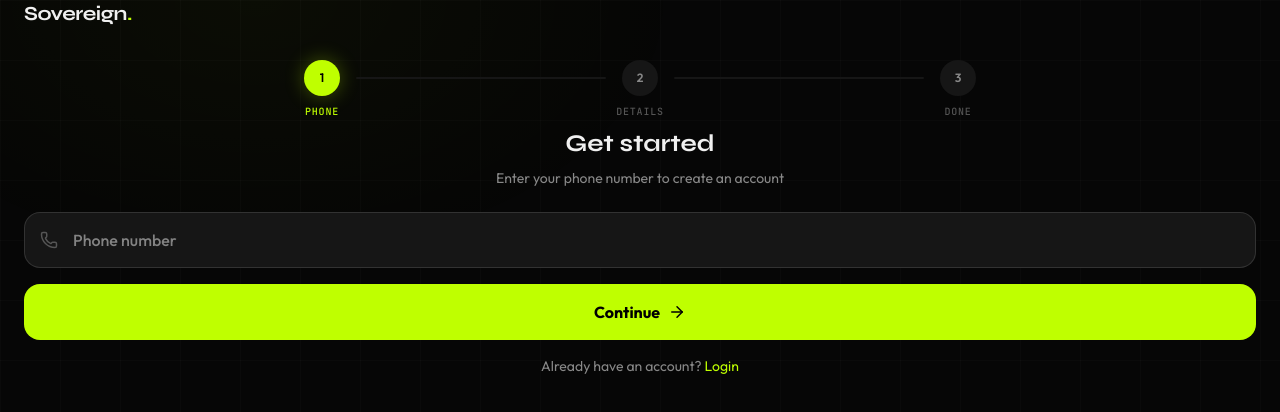
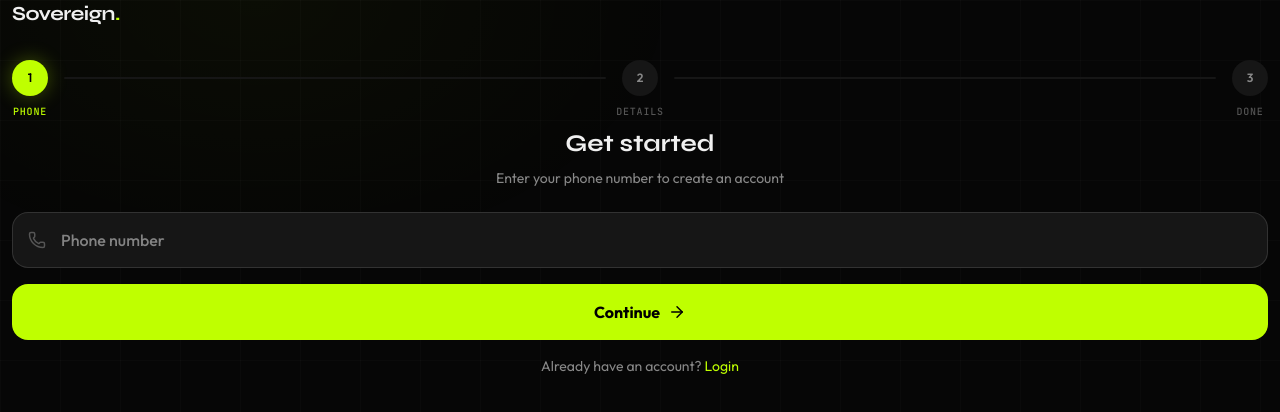
Before and after one commit to avsharma-lib/orchids-sovereign-launchpad-app, a Next.js app: page /signup in a window 1280 px wide. Shown: the top 412 px of the page. Built offline with nearby package versions, Linux system fonts and the light colour scheme.

Commit message:
Update page.tsx

```diff
--- a/src/app/(auth)/signup/page.tsx
+++ b/src/app/(auth)/signup/page.tsx
@@ -57,7 +57,7 @@ export default function SignupPage() {
   };
 
   return (
-    <div className="app-container flex flex-col min-h-dvh px-6 pt-10 pb-8">
+    <div className="app-container flex flex-col min-h-dvh px-3 pt-10 pb-8">
 
       {/* Header */}
       <motion.div initial={{ opacity: 0, y: -10 }} animate={{ opacity: 1, y: 0 }} className="mb-8">
@@ -73,7 +73,7 @@ export default function SignupPage() {
         transition={{ delay: 0.1 }}
         className="w-full flex justify-center mb-8"
       >
-        <div className="w-full max-w-2xl flex items-center justify-between relative">
+        <div className="w-full flex items-center justify-between relative">
           {steps.map((label, i) => (
             <Fragment key={label}>
               <div className="relative flex flex-col items-center z-10">
```
